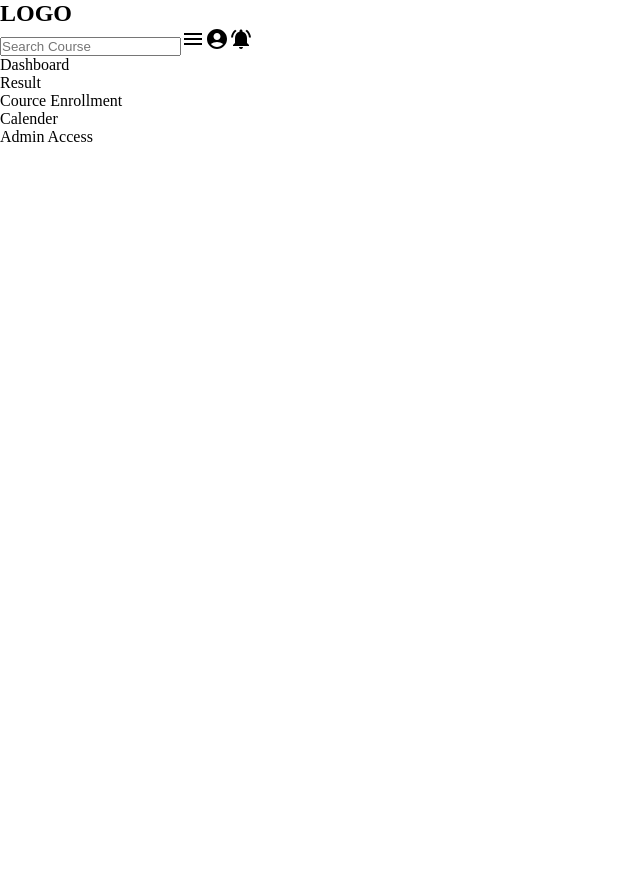
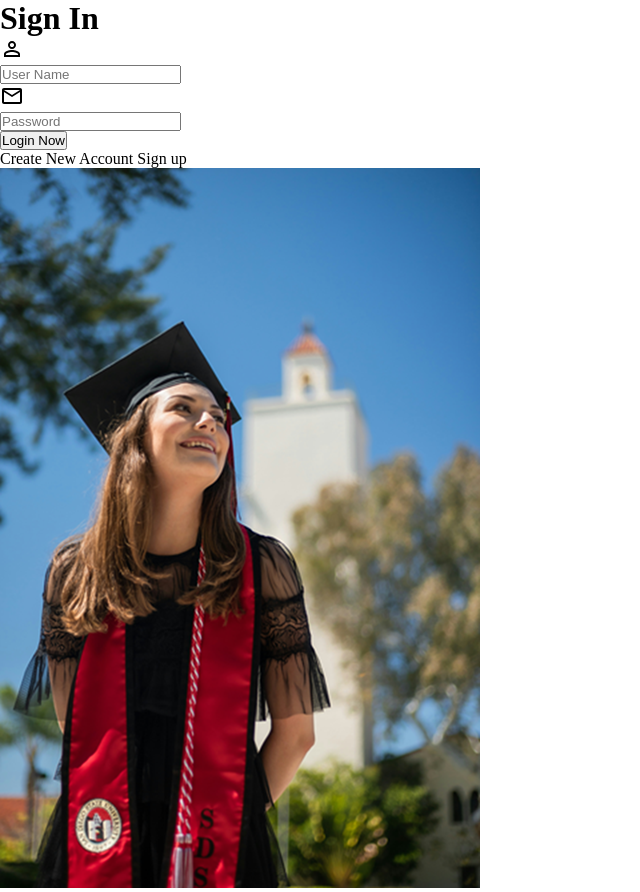
Before and after one commit to trishandulaksha/LMS, a React (Create React App) app in the folder Client/: page / in a window 1280 px wide. Shown: the whole page, without its empty margins (0-640 px from the left). Before the commit the page ends 800 px from the top, so only its background shows below. Built offline with nearby package versions, Linux system fonts and the light colour scheme.

Commit message:
Login and Register UI implemented

```diff
--- a/Client/src/App.js
+++ b/Client/src/App.js
@@ -1,10 +1,11 @@
 import "./App.css";
+import LoginScreen from "./screen/loginScreen/loginScreen";
 import Navbar from "./screen/Navbar";
 
 function App() {
   return (
     <div className="">
-      <Navbar />
+      <LoginScreen />
     </div>
   );
 }
--- /dev/null
+++ b/Client/src/screen/loginScreen/loginScreen.js
@@ -0,0 +1,155 @@
+import React, { useState } from "react";
+import PersonOutlineOutlinedIcon from "@mui/icons-material/PersonOutlineOutlined";
+import MailOutlinedIcon from "@mui/icons-material/MailOutlined";
+import LockOutlinedIcon from "@mui/icons-material/LockOutlined";
+import LockResetOutlinedIcon from "@mui/icons-material/LockResetOutlined";
+import login2 from "../../assets/images/login2.png";
+
+function LoginScreen() {
+  const [checkClicked, setCheckCliked] = useState(true);
+  return (
+    <div className="flex items-center justify-center h-screen ">
+      <div className="">
+        <div className="flex items-center justify-center text-center border border-gray-200 shadow-2xl rounded-2xl">
+          {checkClicked ? (
+            <>
+              <div className="mx-12">
+                <LoginUnit />
+                <div>
+                  <p>
+                    Create New Account{" "}
+                    <span
+                      className="text-blue-500 cursor-pointer hover:text-blue-800"
+                      onClick={() => checkClicked && setCheckCliked(false)}
+                    >
+                      Sign up
+                    </span>
+                  </p>
+                </div>
+              </div>
+            </>
+          ) : (
+            <div className="mx-12">
+              <RegisterUnit />
+              <div className="mt-2">
+                <p>
+                  Already have an account ?{" "}
+                  <span
+                    className="text-blue-500 cursor-pointer hover:text-blue-800"
+                    onClick={() => !checkClicked && setCheckCliked(true)}
+                  >
+                    Sign in
+                  </span>
+                </p>
+              </div>
+            </div>
+          )}
+
+          <div className="">
+            <img
+              src={login2}
+              alt="Login IMG"
+              className="w-[320px] h-[480px] rounded-xl"
+            />
+          </div>
+        </div>
+      </div>
+    </div>
+  );
+}
+
+export default LoginScreen;
+
+const LoginUnit = () => {
+  return (
+    <>
+      <div className="text-center">
+        <h1 className="text-4xl font-bold mb-11">Sign In</h1>
+        <div>
+          <form>
+            <InputFieldUnit
+              type="text"
+              name="username"
+              label="User Name"
+              placeholder="User Name"
+              iconName={<PersonOutlineOutlinedIcon />}
+            />
+            <InputFieldUnit
+              type="password"
+              name="password"
+              label="Password"
+              placeholder="Password"
+              iconName={<MailOutlinedIcon />}
+            />
+            <button className="px-3 py-2 my-3 mb-6 font-semibold text-white bg-purple-500 border rounded-lg">
+              Login Now
+            </button>
+          </form>
+        </div>
+      </div>
+    </>
+  );
+};
+
+const RegisterUnit = () => {
+  return (
+    <>
+      <div className="text-center">
+        <h1 className="text-4xl font-bold mb-11">Sign Up</h1>
+        <div>
+          <form>
+            <InputFieldUnit
+              type="text"
+              name="username"
+              label="User Name"
+              placeholder="User Name"
+              iconName={<PersonOutlineOutlinedIcon />}
+            />
+            <InputFieldUnit
+              type="email"
+              name="email"
+              label="Email"
+              placeholder="Email"
+              iconName={<MailOutlinedIcon />}
+            />
+            <InputFieldUnit
+              type="password"
+              name="password"
+              label="Password"
+              placeholder="Password"
+              iconName={<LockOutlinedIcon />}
+            />
+            <InputFieldUnit
+              type="password"
+              name="confirmpassword"
+              label="Confirm Password"
+              placeholder="Confirm Password"
+              iconName={<LockResetOutlinedIcon />}
+            />
+            <button className="px-3 py-2 my-3 mb-6 font-semibold text-white bg-purple-500 border rounded-lg">
+              Sign up Now
+            </button>
+          </form>
+        </div>
+      </div>
+    </>
+  );
+};
+
+const InputFieldUnit = ({ iconName, type, name, placeholder }) => {
+  return (
+    <>
+      <div className="flex items-center justify-center my-2 border rounded-lg shadow-lg">
+        <div className="flex items-center justify-center py-2 ">
+          <div className="ml-2 -mr-2">{iconName}</div>
+          <input
+            type={type}
+            name={name}
+            placeholder={placeholder}
+            className="mx-4 outline-none"
+          />
+        </div>
+      </div>
+    </>
+  );
+};
```
Also changed, not shown: Client/src/assets/images/login2.png (added), Client/src/assets/images/right-bg.png (added), Client/src/dashboard/DashboardHome.js (renamed from Client/src/dashboard/DashboardHome.jsx), Client/src/screen/Footer.js (renamed from Client/src/screen/Footer.jsx), Client/src/screen/Navbar.js (renamed from Client/src/screen/Navbar.jsx).
